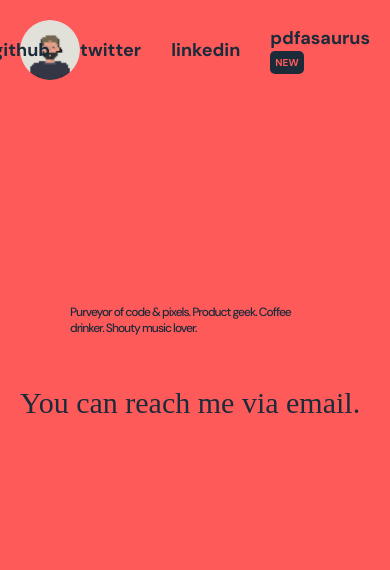
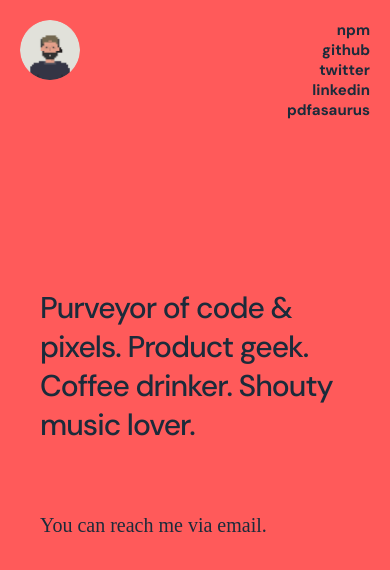
Before and after one commit to joduplessis/joduplessis, a Vue app: page / in a window 390 px wide. Shown: the top 570 px of the page. Built offline with nearby package versions, Linux system fonts and the light colour scheme; a web font is replaced by a local one; what vue-masonry, vue-progressbar would draw is missing.

Commit message:
Fix mobile styles

```diff
--- a/src/components/Home.vue
+++ b/src/components/Home.vue
@@ -190,11 +190,40 @@
 		}
 
 		.main .inner  h2 {
-			margin: 30px;
+			font-size: 30px;
+			line-height: normal;
+			padding: 0px 20px 20px 20px;
+			margin-top: 150px;
+		}
+
+		.main .inner h3 {
+			padding: 0px 20px 20px 20px;
+		}
+
+		.main .inner h3, .main .inner h3 a {
+			font-size: 20px;
+			line-height: normal;
 		}
 
 		.main .inner .links {
 			padding: 0px;
+			top: 0px;
+			position: absolute;
+			font-size: 20px;
+			flex-direction: column;
+			justify-content: flex-start;
+			align-items: flex-end;
+			align-content: flex-start;
+		}
+
+		.main .inner .links a {
+			font-size: 15px;
+			padding: 0px;
+			margin: 0px;
+		}
+
+		.main .inner .links a span {
+			display: none;
 		}
   }
 
@@ -210,14 +239,45 @@
 		}
 
 		.main .inner  h2 {
-			font-size: 0.75em;
+			font-size: 30px;
 			line-height: normal;
 			padding: 0px 20px 20px 20px;
+			margin-top: 150px;
+		}
+
+		.main .inner h3 {
+			padding: 0px 20px 20px 20px;
+		}
+
+		.main .inner h3, .main .inner h3 a {
+			font-size: 20px;
+			line-height: normal;
 		}
 
 		.main .inner {
 			margin: 20px 20px 170px 20px;
 		}
 
+		.main .inner .links {
+			padding: 0px;
+			top: 0px;
+			position: absolute;
+			font-size: 20px;
+			flex-direction: column;
+			justify-content: flex-start;
+			align-items: flex-end;
+			align-content: flex-start;
+		}
+
+		.main .inner .links a {
+			font-size: 15px;
+			padding: 0px;
+			margin: 0px;
+		}
+
+		.main .inner .links a span {
+			display: none;
+		}
+
 	}
 </style>
```
